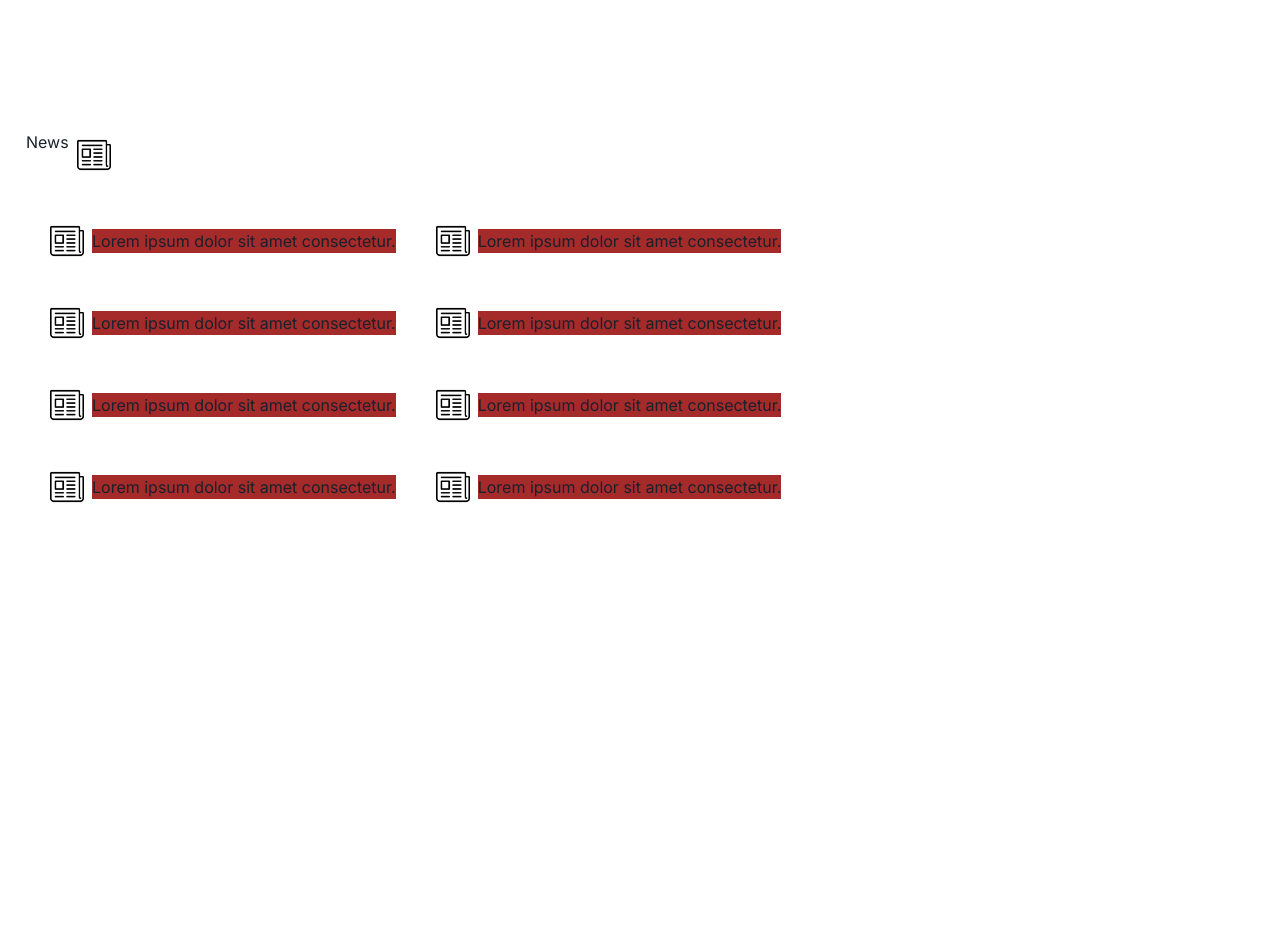
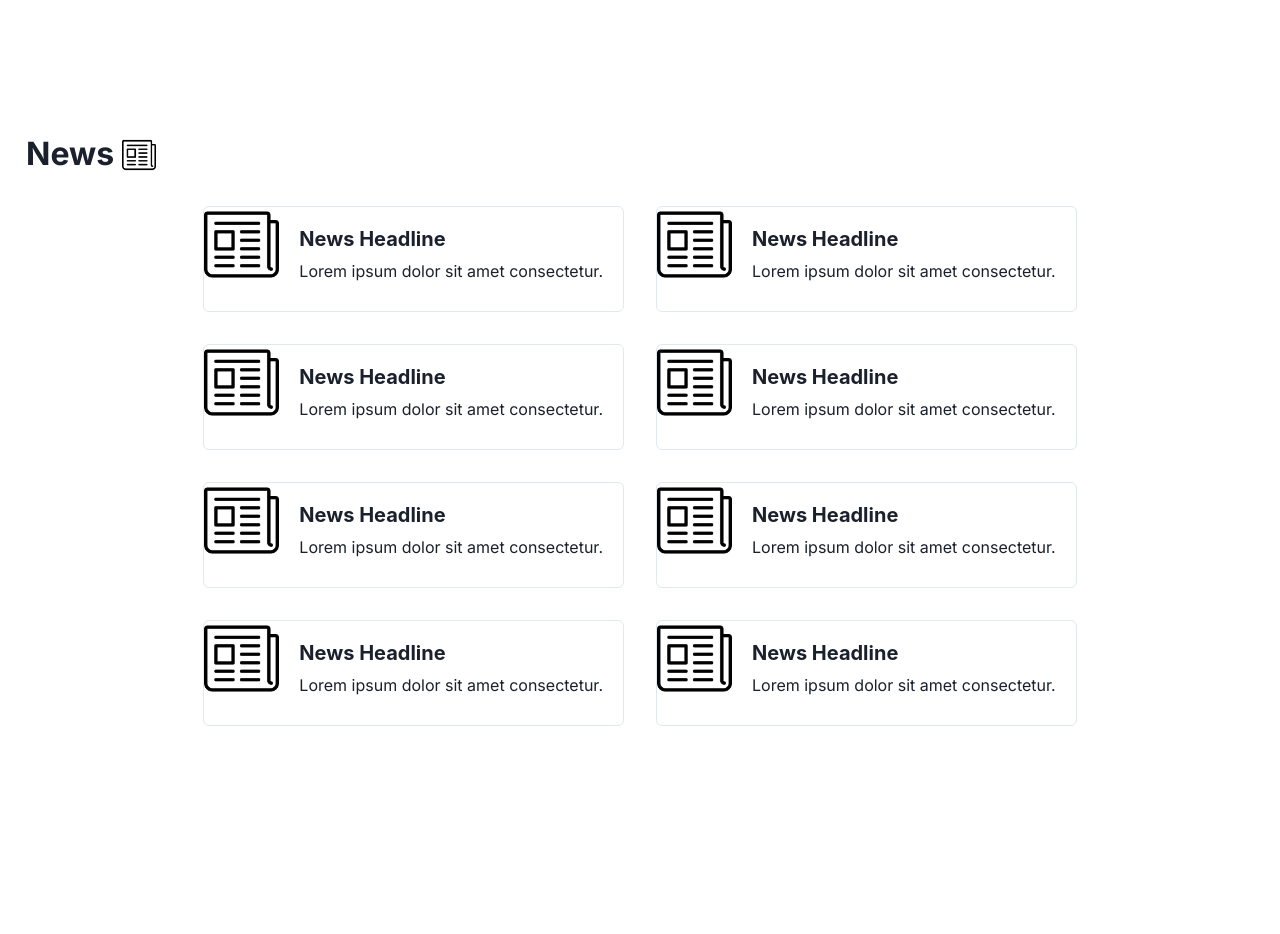
Before and after one commit to HindzSight/NerdTrader, a Next.js app: page / in a window 1280 px wide. Shown: the part 1560-2494 px from the top of the page. Built offline with nearby package versions, Linux system fonts and the light colour scheme.

Commit message:
[ChakraUI]News Section Fixed

```diff
--- a/app/NewsSection.module.css
+++ b/app/NewsSection.module.css
@@ -24,7 +24,8 @@
 
 .newshere{
     display: flex;
-    padding: 10px;
+    align-items: center;
+    justify-content: center;
 }
 
 .newsC{
@@ -38,3 +39,8 @@
     align-self:center;
     background-color: brown;
 }
+.h1_class{
+    font-weight: bold;
+    font-size: xx-large;
+
+}
--- a/app/NewsSection.tsx
+++ b/app/NewsSection.tsx
@@ -1,11 +1,12 @@
 import React from 'react';
 import styles from './NewsSection.module.css';
+import { Card, CardHeader, CardBody, CardFooter, Stack, Button, Image, Heading, Text } from '@chakra-ui/react'
 
 const NewsSection = () => {
     return (
         <div className={styles.container}>
             <div className={styles.newshead}>
-            <h1>News</h1>
+                <h1 className={styles.h1_class}>News</h1>
                 <img
                     className={styles.logo}
                     loading="lazy"
@@ -17,81 +18,212 @@ const NewsSection = () => {
             <div className={styles.newshere}>
                 <div>
                     <div className={styles.newsC}>
-                    <img
-                    className={styles.logo}
-                    loading="lazy"
-                    alt=""
+                        <Card
+                            direction={{ base: 'column', sm: 'row' }}
+                            overflow='hidden'
+                            variant='outline'
+                        >
+                            <Image
+                                objectFit='cover'
+                                maxW={{ base: '100%', sm: '200px' }}
                                 src="/paper.png"
+                                alt='PAPER'
+                                boxSize="75px"
                             />
-                    <p className={styles.p}>Lorem ipsum dolor sit amet consectetur. </p>
+
+                            <Stack>
+                                <CardBody>
+                                    <Heading size='md'>News Headline</Heading>
+
+                                    <Text py='2'>
+                                        Lorem ipsum dolor sit amet consectetur.
+                                    </Text>
+                                </CardBody>
+                            </Stack>
+                        </Card>
                     </div>
                     <div className={styles.newsC}>
-                    <img
-                    className={styles.logo}
-                    loading="lazy"
-                    alt=""
+                        <Card
+                            direction={{ base: 'column', sm: 'row' }}
+                            overflow='hidden'
+                            variant='outline'
+                        >
+                            <Image
+                                objectFit='cover'
+                                maxW={{ base: '100%', sm: '200px' }}
                                 src="/paper.png"
+                                alt='PAPER'
+                                boxSize="75px"
                             />
-                    <p className={styles.p}>Lorem ipsum dolor sit amet consectetur. </p>
+
+                            <Stack>
+                                <CardBody>
+                                    <Heading size='md'>News Headline</Heading>
+
+                                    <Text py='2'>
+                                        Lorem ipsum dolor sit amet consectetur.
+                                    </Text>
+                                </CardBody>
+                            </Stack>
+                        </Card>
                     </div>
                     <div className={styles.newsC}>
-                    <img
-                    className={styles.logo}
-                    loading="lazy"
-                    alt=""
+                        <Card
+                            direction={{ base: 'column', sm: 'row' }}
+                            overflow='hidden'
+                            variant='outline'
+                        >
+                            <Image
+                                objectFit='cover'
+                                maxW={{ base: '100%', sm: '200px' }}
                                 src="/paper.png"
+                                alt='PAPER'
+                                boxSize="75px"
                             />
-                    <p className={styles.p}>Lorem ipsum dolor sit amet consectetur. </p>
+
+                            <Stack>
+                                <CardBody>
+                                    <Heading size='md'>News Headline</Heading>
+
+                                    <Text py='2'>
+                                        Lorem ipsum dolor sit amet consectetur.
+                                    </Text>
+                                </CardBody>
+                            </Stack>
+                        </Card>
                     </div>
                     <div className={styles.newsC}>
-                    <img
-                    className={styles.logo}
-                    loading="lazy"
-                    alt=""
+                        <Card
+                            direction={{ base: 'column', sm: 'row' }}
+                            overflow='hidden'
+                            variant='outline'
+                        >
+                            <Image
+                                objectFit='cover'
+                                maxW={{ base: '100%', sm: '200px' }}
                                 src="/paper.png"
+                                alt='PAPER'
+                                boxSize="75px"
                             />
-                    <p className={styles.p}>Lorem ipsum dolor sit amet consectetur. </p>
+
+                            <Stack>
+                                <CardBody>
+                                    <Heading size='md'>News Headline</Heading>
+
+                                    <Text py='2'>
+                                        Lorem ipsum dolor sit amet consectetur.
+                                    </Text>
+                                </CardBody>
+                            </Stack>
+                        </Card>
                     </div>
                 </div>
                 <div>
                     <div className={styles.newsC}>
-                    <img
-                    className={styles.logo}
-                    loading="lazy"
-                    alt=""
+                        <Card
+                            direction={{ base: 'column', sm: 'row' }}
+                            overflow='hidden'
+                            variant='outline'
+                        >
+                            <Image
+                                objectFit='cover'
+                                maxW={{ base: '100%', sm: '200px' }}
                                 src="/paper.png"
+                                alt='PAPER'
+                                boxSize="75px"
                             />
-                    <p className={styles.p}>Lorem ipsum dolor sit amet consectetur. </p>
+
+                            <Stack>
+                                <CardBody>
+                                    <Heading size='md'>News Headline</Heading>
+
+                                    <Text py='2'>
+                                        Lorem ipsum dolor sit amet consectetur.
+                                    </Text>
+                                </CardBody>
+                            </Stack>
+                        </Card>
                     </div>
                     <div className={styles.newsC}>
-                    <img
-                    className={styles.logo}
-                    loading="lazy"
-                    alt=""
+                        <Card
+                            direction={{ base: 'column', sm: 'row' }}
+                            overflow='hidden'
+                            variant='outline'
+                        >
+                            <Image
+                                objectFit='cover'
+                                maxW={{ base: '100%', sm: '200px' }}
                                 src="/paper.png"
+                                alt='PAPER'
+                                boxSize="75px"
                             />
-                    <p className={styles.p}>Lorem ipsum dolor sit amet consectetur. </p>
+
+                            <Stack>
+                                <CardBody>
+                                    <Heading size='md'>News Headline</Heading>
+
+                                    <Text py='2'>
+                                        Lorem ipsum dolor sit amet consectetur.
+                                    </Text>
+                                </CardBody>
+                            </Stack>
+                        </Card>
                     </div>
                     <div className={styles.newsC}>
-                    <img
-                    className={styles.logo}
-                    loading="lazy"
-                    alt=""
+                        <Card
+                            direction={{ base: 'column', sm: 'row' }}
+                            overflow='hidden'
+                            variant='outline'
+                        >
+                            <Image
+                                objectFit='cover'
+                                maxW={{ base: '100%', sm: '200px' }}
                                 src="/paper.png"
+                                alt='PAPER'
+                                boxSize="75px"
                             />
-                    <p className={styles.p}>Lorem ipsum dolor sit amet consectetur. </p>
+
+                            <Stack>
+                                <CardBody>
+                                    <Heading size='md'>News Headline</Heading>
+
+                                    <Text py='2'>
+                                        Lorem ipsum dolor sit amet consectetur.
+                                    </Text>
+                                </CardBody>
+                            </Stack>
+                        </Card>
                     </div>
                     <div className={styles.newsC}>
-                    <img
-                    className={styles.logo}
-                    loading="lazy"
-                    alt=""
+                        <Card
+                            direction={{ base: 'column', sm: 'row' }}
+                            overflow='hidden'
+                            variant='outline'
+                        >
+                            <Image
+                                objectFit='cover'
+                                maxW={{ base: '100%', sm: '200px' }}
                                 src="/paper.png"
+                                alt='PAPER'
+                                boxSize="75px"
                             />
-                    <p className={styles.p}>Lorem ipsum dolor sit amet consectetur. </p>
+
+                            <Stack>
+                                <CardBody>
+                                    <Heading size='md'>News Headline</Heading>
+
+                                    <Text py='2'>
+                                        Lorem ipsum dolor sit amet consectetur.
+                                    </Text>
+                                </CardBody>
+                            </Stack>
+                        </Card>
                     </div>
                 </div>
             </div>
+
+
+
         </div>
     )
 }
--- a/app/WhyUs.module.css
+++ b/app/WhyUs.module.css
@@ -24,3 +24,8 @@
 .secAns{
     padding: 3vh;
 }
+
+.h2_class{
+    font-weight: bold;
+    font-size: 55px;
+}
--- a/app/WhyUs.tsx
+++ b/app/WhyUs.tsx
@@ -4,7 +4,7 @@ import styles from './WhyUs.module.css'
 const WhyUs = () => {
   return (
     <div className={styles.container}>
-        <h2>
+        <h2 className='h2_class'>
             Why Choose Nerd Trader?
         </h2>
         <div className={styles.whyans}>
```
Lines whose indentation alone changed are shown as unchanged.
